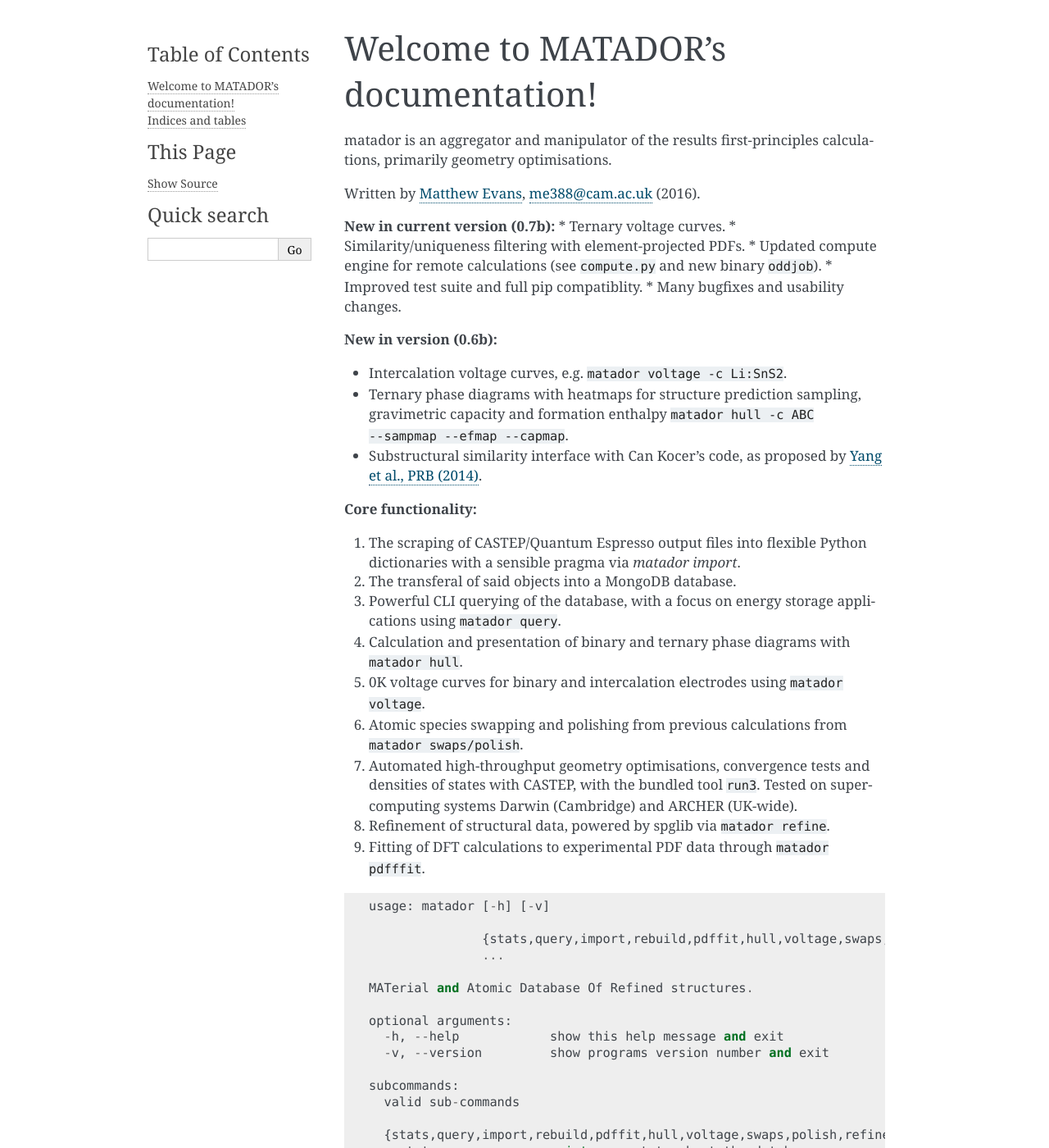
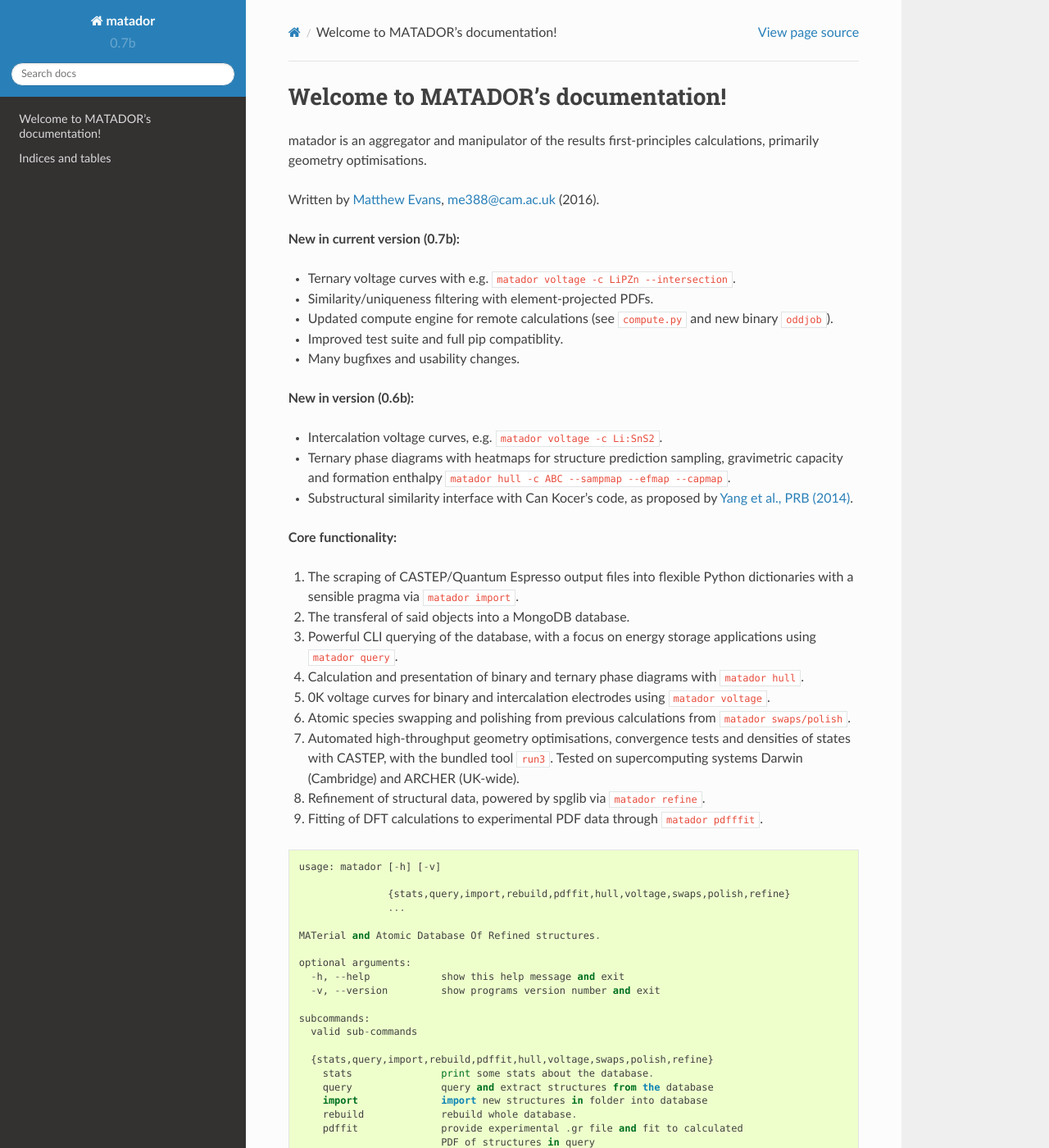
Before and after one commit to ml-evs/matador, a Sphinx documentation site: the page built from docs/index.rst, in a window 1280 px wide and 1400 px high. Shown: the whole window at 82% size. Built offline with Sphinx 7.4.7 and the Read the Docs theme 2.0.0, drawn with Linux system fonts in a browser that asks for light colours; some of the changed text lies outside the part shown.

Commit message:
Updated docs

```diff
--- a/docs/conf.py
+++ b/docs/conf.py
@@ -19,6 +19,7 @@
 #
 import os
 import sys
+import sphinx_rtd_theme
 sys.path.insert(0, os.path.abspath('../matador'))
 sys.path.insert(0, os.path.abspath('../matador/similarity'))
 sys.path.insert(0, os.path.abspath('../matador/utils'))
@@ -34,7 +35,7 @@
 # extensions coming with Sphinx (named 'sphinx.ext.*') or your custom
 # ones.
 extensions = ['sphinx.ext.autodoc',
-    'sphinx.ext.mathjax']
+              'sphinx.ext.mathjax']
 
 # Add any paths that contain templates here, relative to this directory.
 templates_path = ['_templates']
@@ -58,9 +59,9 @@
 # built documents.
 #
 # The short X.Y version.
-version = '0.6'
+version = '0.7b'
 # The full version, including alpha/beta/rc tags.
-release = '0.6'
+release = '0.7b'
 
 # The language for content autogenerated by Sphinx. Refer to documentation
 # for a list of supported languages.
@@ -86,7 +87,9 @@
 # The theme to use for HTML and HTML Help pages.  See the documentation for
 # a list of builtin themes.
 #
-html_theme = 'alabaster'
+html_theme = 'sphinx_rtd_theme'
+html_them_path = [sphinx_rtd_theme.get_html_theme_path()]
+html_them_path = [sphinx_rtd_theme.get_html_theme_path()]
 
 # Theme options are theme-specific and customize the look and feel of a theme
 # further.  For a list of options available for each theme, see the
--- a/docs/index.rst
+++ b/docs/index.rst
@@ -11,7 +11,8 @@
 Written by `Matthew Evans <www.tcm.phy.cam.ac.uk/~me388>`_, me388@cam.ac.uk (2016).
 
 **New in current version (0.7b):**
-* Ternary voltage curves.
+
+* Ternary voltage curves with e.g. ``matador voltage -c LiPZn --intersection``.
 * Similarity/uniqueness filtering with element-projected PDFs.
 * Updated compute engine for remote calculations (see ``compute.py`` and new binary ``oddjob``).
 * Improved test suite and full pip compatiblity.
@@ -25,7 +26,7 @@
 
 **Core functionality:**
 
-1. The scraping of CASTEP/Quantum Espresso output files into flexible Python dictionaries with a sensible pragma via `matador import`.
+1. The scraping of CASTEP/Quantum Espresso output files into flexible Python dictionaries with a sensible pragma via ``matador import``.
 2. The transferal of said objects into a MongoDB database.
 3. Powerful CLI querying of the database, with a focus on energy storage applications using ``matador query``.
 4. Calculation and presentation of binary and ternary phase diagrams with ``matador hull``.
```
